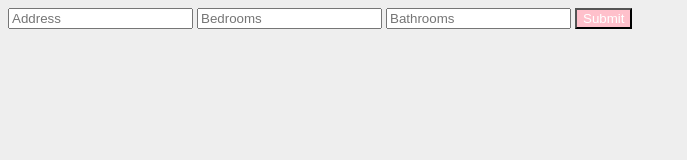
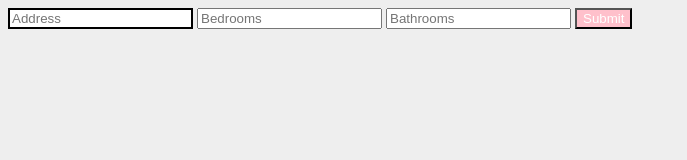
Before and after one commit to gebigoma/home-listings, a plain HTML site: page index.html in a window 1280 px wide. Shown: the whole page, without its empty margins (0-687 px from the left). Drawn offline with nearby package versions, Linux system fonts and the light colour scheme.

Commit message:
added black border to address box

```diff
--- a/css/styles.css
+++ b/css/styles.css
@@ -6,3 +6,7 @@ body {
     background: pink;
     color: white;
 }
+
+#address {
+    border: 2px solid black;
+}
```
